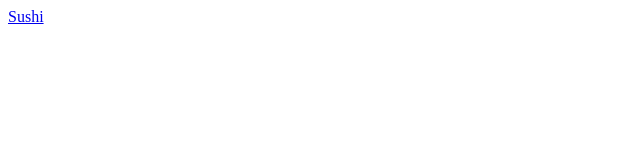
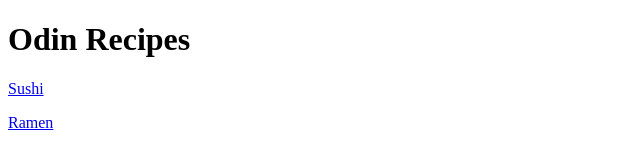
Before and after one commit to breezeaway/odin-recipes, a plain HTML site: page index.html in a window 1280 px wide. Shown: the whole page, without its empty margins (0-640 px from the left). Drawn offline with Linux system fonts and the light colour scheme.

Commit message:
added links to main page

```diff
--- a/index.html
+++ b/index.html
@@ -7,6 +7,9 @@
     <title>Document</title>
 </head>
 <body>
+    <h1>Odin Recipes</h1>
     <a href="./sushi.html">Sushi</a>
+    <p></p>
+    <a href="./ramen.html">Ramen</a>
 </body>
 </html>
```
